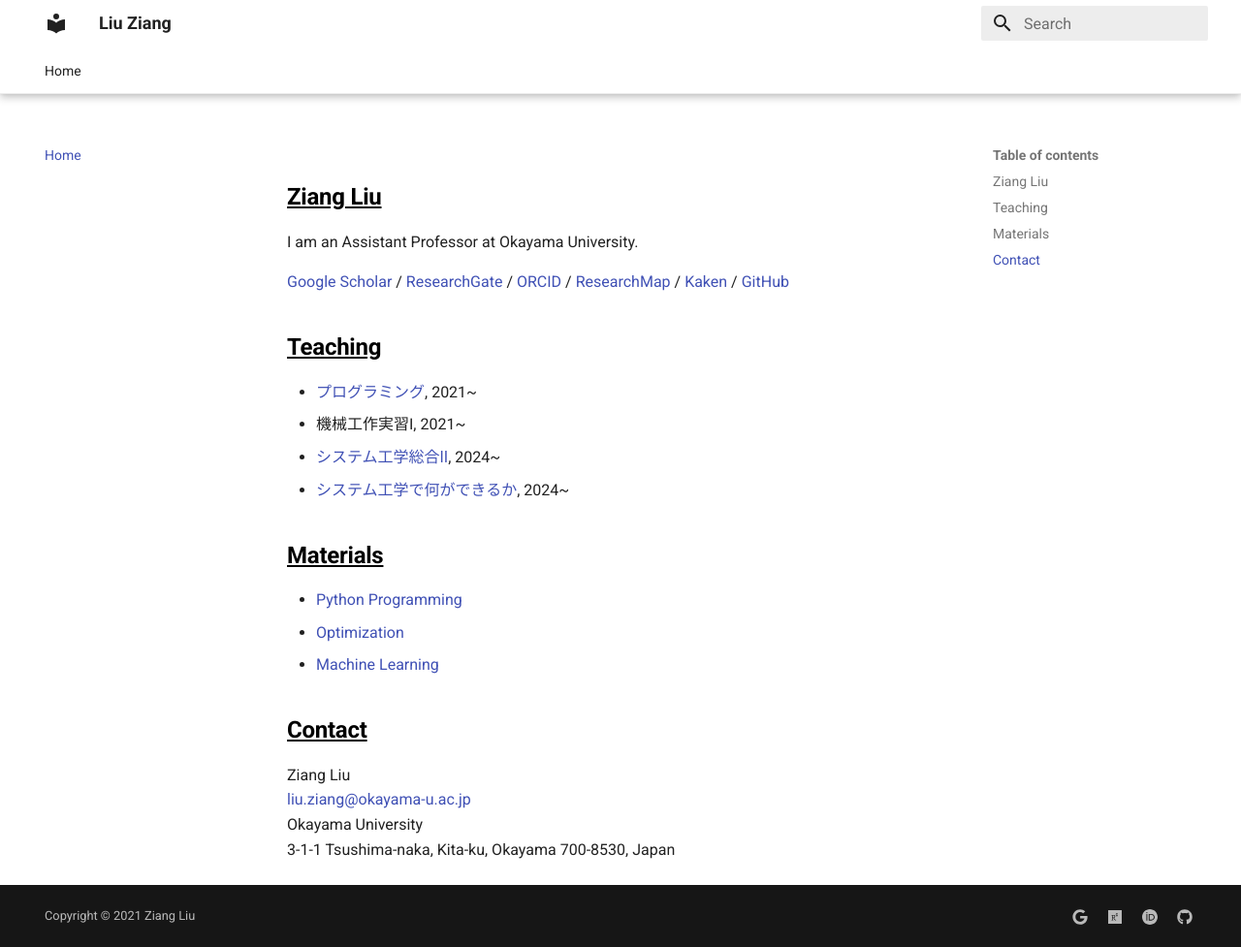
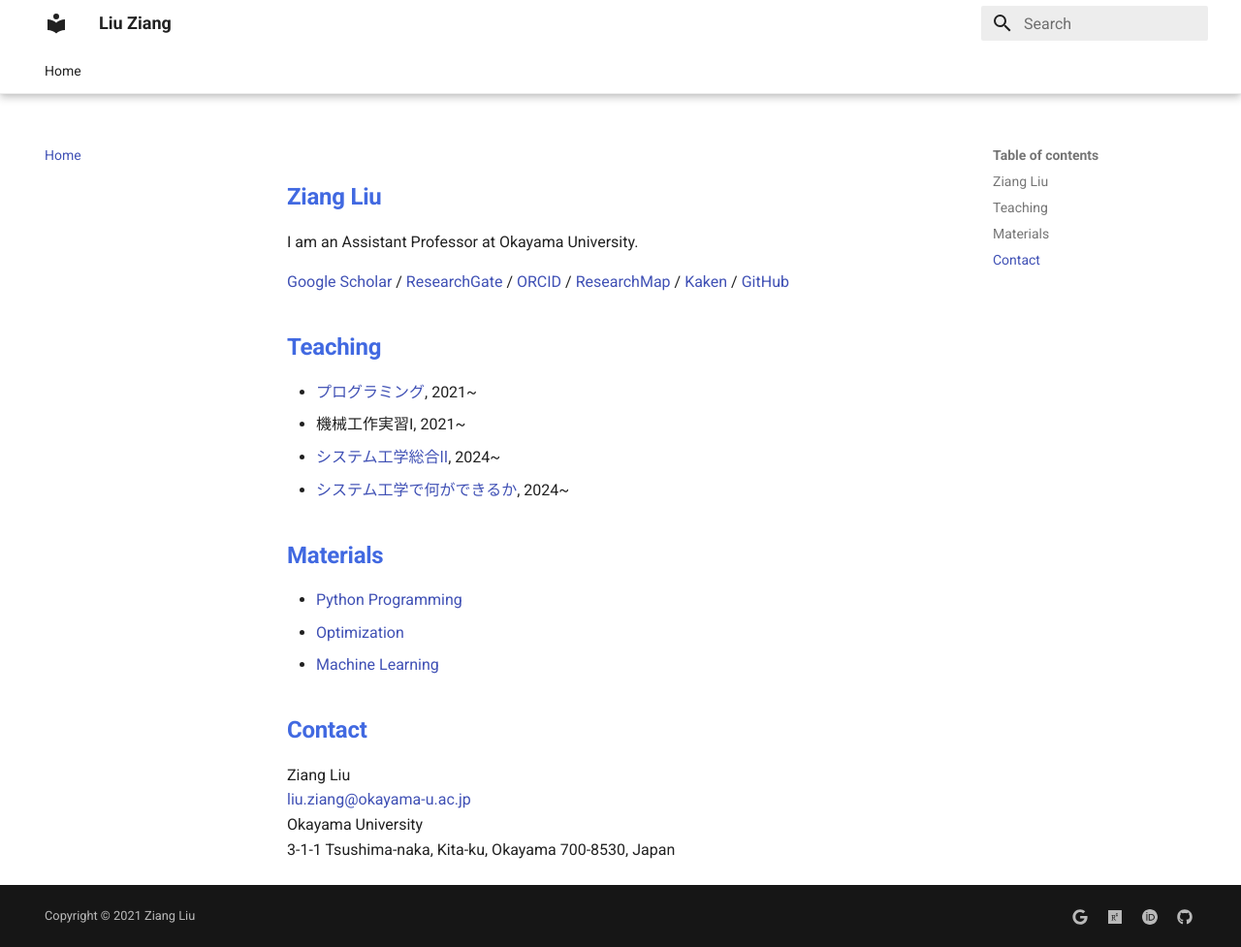
Before and after one commit to zi-ang-liu/zi-ang-liu.github.io, an MkDocs documentation site: the page built from docs/index.md, in a window 1280 px wide and 977 px high. Shown: the whole window at 97% size. Built offline with MkDocs 1.6.1 and Material for MkDocs 9.7.7, drawn with Linux system fonts in a browser that asks for light colours.

Commit message:
Update extra.css

```diff
--- a/docs/stylesheets/extra.css
+++ b/docs/stylesheets/extra.css
@@ -21,8 +21,7 @@
 .md-typeset h2 {
     font-size: 24px;
     font-weight: bold;
-    color: #000000;
-    text-decoration: underline;
+    color: royalblue;
 }
 
 .md-typeset h3 {
@@ -37,4 +36,5 @@
 
 .md-typeset li {
     font-size: 16px;
+    margin: 0%;
 }
```
